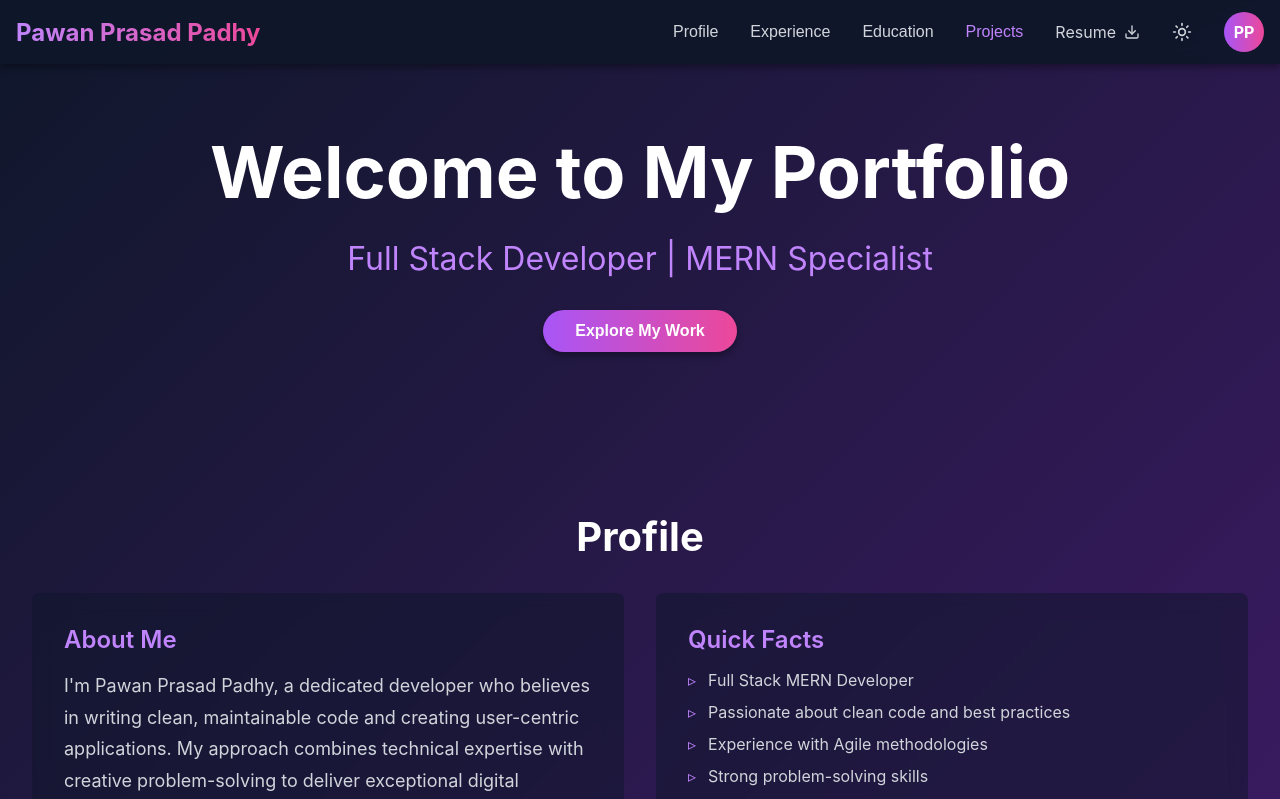
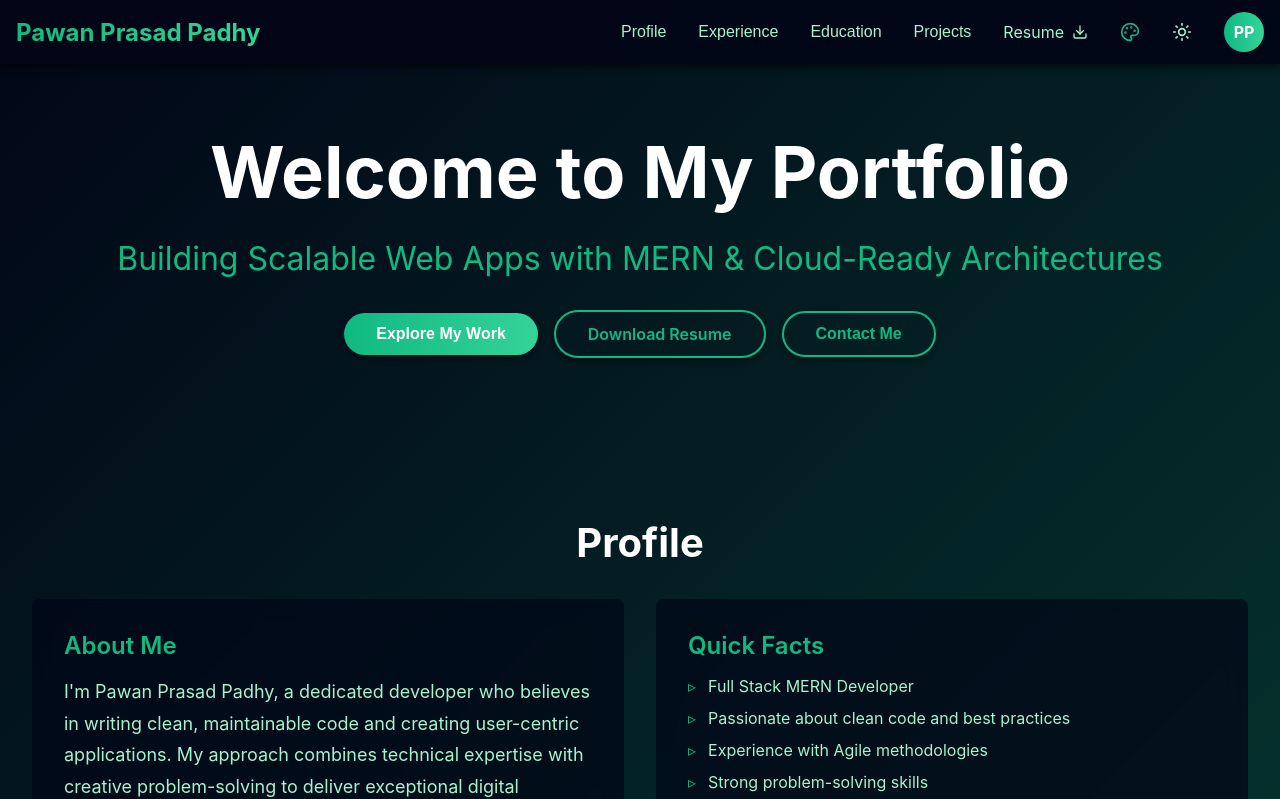
Before and after one commit to pawanprasadpadhy/Portfolio, a React (Create React App) app in the folder frontend/: page / in a window 1280 px wide. Shown: the top 799 px of the page. Built offline with nearby package versions, Linux system fonts and the light colour scheme; no server answers.

Commit message:
Added Theme Switcher

```diff
--- a/frontend/src/App.css
+++ b/frontend/src/App.css
@@ -2,30 +2,59 @@
    GLOBAL STYLES
    ====================== */
 :root {
-  /* Light Mode Variables */
+  /* Palette Defaults (Emerald) */
+  --accent-color: #10B981;
+  --accent-secondary: #34D399;
+  --accent-glow: rgba(16, 185, 129, 0.4);
+  --primary-gradient: linear-gradient(to right, var(--accent-color), var(--accent-secondary));
+  --bg-dark-primary: #020617;
+  --bg-dark-secondary: #064e3b;
+
+  /* Light Mode Base Variables */
   --bg-gradient: linear-gradient(135deg, #f8fafc 0%, #e2e8f0 100%);
   --text-primary: #1e293b;
   --text-secondary: #475569;
-  --text-accent: #7c3aed;
-  /* Darker purple for light mode */
+  --text-accent: #059669;
   --card-bg: rgba(255, 255, 255, 0.8);
   --nav-bg: rgba(255, 255, 255, 0.9);
-  --border-color: rgba(124, 58, 237, 0.2);
+  --border-color: rgba(16, 185, 129, 0.2);
   --input-bg: #ffffff;
   --shadow-color: rgba(0, 0, 0, 0.1);
+  --button-text: #ffffff;
+  --button-shadow: rgba(16, 185, 129, 0.4);
+}
+
+[data-color-theme="purple"] {
+  --accent-color: #a855f7;
+  --accent-secondary: #ec4899;
+  --accent-glow: rgba(168, 85, 247, 0.5);
+  --bg-dark-primary: #0f172a;
+  --text-accent: #7c3aed;
+  /* Better for light mode */
+  --border-color: rgba(168, 85, 247, 0.2);
+  --primary-gradient: linear-gradient(to right, var(--accent-color), var(--accent-secondary));
+  --button-shadow: rgba(168, 85, 247, 0.5);
 }
 
 [data-theme="dark"] {
-  /* Dark Mode Variables */
-  --bg-gradient: linear-gradient(135deg, #0f172a 0%, #581c87 50%, #0f172a 100%);
+  --bg-gradient: linear-gradient(135deg, var(--bg-dark-primary) 0%, var(--bg-dark-secondary) 50%, var(--bg-dark-primary) 100%);
   --text-primary: #ffffff;
+  --text-secondary: #A7F3D0;
+  --text-accent: var(--accent-color);
+  --card-bg: rgba(2, 6, 23, 0.7);
+  --nav-bg: rgba(2, 6, 23, 0.95);
+  --border-color: var(--border-color);
+  /* Inheritance covers this */
+  --input-bg: #0f172a;
+  --shadow-color: rgba(0, 0, 0, 0.5);
+}
+
+[data-theme="dark"][data-color-theme="purple"] {
   --text-secondary: #d1d5db;
-  --text-accent: #c084fc;
   --card-bg: rgba(15, 23, 42, 0.5);
   --nav-bg: rgba(15, 23, 42, 0.95);
   --border-color: rgba(168, 85, 247, 0.3);
   --input-bg: #1e293b;
-  --shadow-color: rgba(0, 0, 0, 0.3);
 }
 
 * {
@@ -35,14 +64,17 @@
 }
 
 body {
-  font-family: -apple-system, BlinkMacSystemFont, 'Segoe UI', 'Roboto', 'Oxygen',
-    'Ubuntu', 'Cantarell', 'Fira Sans', 'Droid Sans', 'Helvetica Neue',
+  font-family:
+    -apple-system, BlinkMacSystemFont, "Segoe UI", "Roboto", "Oxygen",
+    "Ubuntu", "Cantarell", "Fira Sans", "Droid Sans", "Helvetica Neue",
     sans-serif;
   -webkit-font-smoothing: antialiased;
   -moz-osx-font-smoothing: grayscale;
   background: var(--bg-gradient);
   color: var(--text-primary);
-  transition: background 0.3s, color 0.3s;
+  transition:
+    background 0.3s,
+    color 0.3s;
 }
 
 .app {
@@ -78,7 +110,7 @@ body {
 .nav-logo {
   font-size: 1.5rem;
   font-weight: bold;
-  background: linear-gradient(to right, #c084fc, #ec4899);
+  background: var(--primary-gradient);
   -webkit-background-clip: text;
   -webkit-text-fill-color: transparent;
   background-clip: text;
@@ -122,7 +154,7 @@ body {
   width: 40px;
   height: 40px;
   border-radius: 50%;
-  background: linear-gradient(to right, #a855f7, #ec4899);
+  background: var(--primary-gradient);
   display: flex;
   align-items: center;
   justify-content: center;
@@ -260,7 +292,7 @@ body {
 }
 
 .cta-button {
-  background: linear-gradient(to right, #a855f7, #ec4899);
+  background: var(--primary-gradient);
   color: var(--text-primary);
   padding: 0.75rem 2rem;
   border-radius: 9999px;
@@ -274,7 +306,44 @@ body {
 
 .cta-button:hover {
   transform: scale(1.05);
-  box-shadow: 0 10px 20px rgba(168, 85, 247, 0.5);
+  box-shadow: 0 10px 20px var(--button-shadow);
+}
+
+.cta-button-group {
+  display: flex;
+  flex-direction: column;
+  gap: 1rem;
+  align-items: center;
+  justify-content: center;
+}
+
+.cta-primary {
+  background: var(--primary-gradient);
+  color: var(--button-text);
+}
+
+.cta-secondary {
+  background: transparent;
+  color: var(--text-accent);
+  border: 2px solid var(--text-accent);
+  text-decoration: none;
+  display: inline-flex;
+  align-items: center;
+  justify-content: center;
+}
+
+.cta-secondary:hover {
+  background: var(--accent-glow);
+  border-color: var(--accent-secondary);
+  color: var(--accent-secondary);
+  box-shadow: 0 10px 20px var(--accent-glow);
+}
+
+@media (min-width: 640px) {
+  .cta-button-group {
+    flex-direction: row;
+    gap: 1rem;
+  }
 }
 
 @keyframes fadeIn {
@@ -313,7 +382,7 @@ body {
   font-weight: 700;
   text-align: center;
   margin-bottom: 1rem;
-  background: linear-gradient(to right, #c084fc, #ec4899);
+  background: var(--primary-gradient);
   -webkit-background-clip: text;
   -webkit-text-fill-color: transparent;
   background-clip: text;
@@ -395,7 +464,8 @@ body {
 
 .skill-item:hover .skill-icon-circle {
   border-color: var(--text-accent);
-  box-shadow: 0 8px 15px var(--shadow-color), 0 0 20px rgba(192, 132, 252, 0.3);
+  box-shadow:
+    0 0 20px var(--accent-glow);
   transform: scale(1.05);
 }
 
@@ -431,7 +501,7 @@ body {
 }
 
 .skill-card {
-  background: rgba(88, 28, 135, 0.3);
+  background: rgba(16, 185, 129, 0.1);
   padding: 1.5rem;
   border-radius: 0.5rem;
   border: 1px solid var(--border-color);
@@ -503,12 +573,12 @@ body {
   backdrop-filter: blur(10px);
 }
 
-.purple-border {
-  border-left: 4px solid #a855f7;
+.emerald-border {
+  border-left: 4px solid var(--accent-color);
 }
 
-.pink-border {
-  border-left: 4px solid #ec4899;
+.teal-border {
+  border-left: 4px solid var(--accent-secondary);
 }
 
 .experience-header {
@@ -547,13 +617,13 @@ body {
   color: var(--text-secondary);
 }
 
-.bullet-purple {
+.bullet-emerald {
   color: var(--text-accent);
   margin-top: 0.25rem;
 }
 
-.bullet-pink {
-  color: #ec4899;
+.bullet-teal {
+  color: var(--accent-secondary);
   margin-top: 0.25rem;
 }
 
@@ -589,7 +659,7 @@ body {
 
 .project-card:hover {
   transform: scale(1.05);
-  border-color: rgba(168, 85, 247, 0.5);
+  border-color: var(--accent-glow);
 }
 
 .project-title {
@@ -612,7 +682,7 @@ body {
 }
 
 .tech-tag {
-  background: rgba(88, 28, 135, 0.3);
+  background: rgba(16, 185, 129, 0.1);
   color: var(--text-accent);
   padding: 0.25rem 0.75rem;
   border-radius: 9999px;
@@ -666,7 +736,7 @@ body {
 .form-input:focus,
 .form-textarea:focus {
   outline: none;
-  border-color: #a855f7;
+  border-color: var(--accent-color);
 }
 
 .form-textarea {
@@ -676,7 +746,7 @@ body {
 
 .submit-button {
   width: 100%;
-  background: linear-gradient(to right, #a855f7, #ec4899);
+  background: var(--primary-gradient);
   color: var(--text-primary);
   padding: 0.75rem 1.5rem;
   border-radius: 0.5rem;
@@ -693,7 +763,7 @@ body {
 
 .submit-button:hover:not(:disabled) {
   transform: scale(1.05);
-  box-shadow: 0 10px 20px rgba(168, 85, 247, 0.5);
+  box-shadow: 0 10px 20px var(--button-shadow);
 }
 
 .submit-button:disabled {
--- a/frontend/src/App.js
+++ b/frontend/src/App.js
@@ -17,21 +17,38 @@ function Portfolio() {
 	});
 	const [formStatus, setFormStatus] = useState(""); // '', 'sending', 'success', 'error'
 	const [theme, setTheme] = useState("dark");
+	const [colorTheme, setColorTheme] = useState(() => {
+		return localStorage.getItem("colorTheme") || "emerald";
+	});
 
 	// Toggle theme
 	const toggleTheme = () => {
 		setTheme((prevTheme) => (prevTheme === "dark" ? "light" : "dark"));
 	};
 
+	// Toggle color theme
+	const toggleColorTheme = () => {
+		const nextTheme = colorTheme === "emerald" ? "purple" : "emerald";
+		setColorTheme(nextTheme);
+		localStorage.setItem("colorTheme", nextTheme);
+	};
+
 	// Apply theme to body
 	useEffect(() => {
 		document.body.setAttribute("data-theme", theme);
-	}, [theme]);
+		document.body.setAttribute("data-color-theme", colorTheme);
+	}, [theme, colorTheme]);
 
 	// Track active section based on scroll position
 	useEffect(() => {
 		const handleScroll = () => {
-			const sections = ["profile", "experience", "education", "projects"];
+			const sections = [
+				"profile",
+				"experience",
+				"education",
+				"projects",
+				"contact",
+			];
 			const current = sections.find((section) => {
 				const element = document.getElementById(section);
 				if (element) {
@@ -107,6 +124,8 @@ function Portfolio() {
 			formStatus={formStatus}
 			theme={theme}
 			toggleTheme={toggleTheme}
+			colorTheme={colorTheme}
+			toggleColorTheme={toggleColorTheme}
 		/>
 	);
 }
--- a/frontend/src/AppLayout.js
+++ b/frontend/src/AppLayout.js
@@ -19,6 +19,8 @@ function AppLayout({
 	formStatus,
 	theme,
 	toggleTheme,
+	colorTheme,
+	toggleColorTheme,
 }) {
 	return (
 		<div className="app">
@@ -29,6 +31,8 @@ function AppLayout({
 				scrollToSection={scrollToSection}
 				theme={theme}
 				toggleTheme={toggleTheme}
+				colorTheme={colorTheme}
+				toggleColorTheme={toggleColorTheme}
 			/>
 			<Hero scrollToSection={scrollToSection} />
 			<Profile />
--- a/frontend/src/components/Contact.js
+++ b/frontend/src/components/Contact.js
@@ -3,7 +3,7 @@ import { Send } from "lucide-react";
 
 function Contact({ formData, handleInputChange, handleSubmit, formStatus }) {
 	return (
-		<section className="section section-alt">
+		<section id="contact" className="section section-alt">
 			<div className="container-small">
 				<h2 className="section-title">Have Queries? Contact Me</h2>
 				<p className="section-subtitle">
--- a/frontend/src/components/Hero.js
+++ b/frontend/src/components/Hero.js
@@ -7,14 +7,30 @@ function Hero({ scrollToSection }) {
 				{/* TODO Change the text headings and contents */}
 				<h1 className="hero-title">Welcome to My Portfolio</h1>
 				<p className="hero-subtitle">
-					Full Stack Developer | MERN Specialist
+					Building Scalable Web Apps with MERN & Cloud-Ready
+					Architectures
 				</p>
-				<button
-					onClick={() => scrollToSection("profile")}
-					className="cta-button"
-				>
-					Explore My Work
-				</button>
+				<div className="cta-button-group">
+					<button
+						onClick={() => scrollToSection("profile")}
+						className="cta-button cta-primary"
+					>
+						Explore My Work
+					</button>
+					<a
+						href="/resume.pdf"
+						download
+						className="cta-button cta-secondary"
+					>
+						Download Resume
+					</a>
+					<button
+						onClick={() => scrollToSection("contact")}
+						className="cta-button cta-secondary"
+					>
+						Contact Me
+					</button>
+				</div>
 			</div>
 		</section>
 	);
--- a/frontend/src/components/Navbar.js
+++ b/frontend/src/components/Navbar.js
@@ -1,5 +1,5 @@
 import React from "react";
-import { Menu, X, Download, Sun, Moon } from "lucide-react";
+import { Menu, X, Download, Sun, Moon, Palette } from "lucide-react";
 
 function Navbar({
 	isMenuOpen,
@@ -8,6 +8,8 @@ function Navbar({
 	scrollToSection,
 	theme,
 	toggleTheme,
+	colorTheme,
+	toggleColorTheme,
 }) {
 	return (
 		<nav className="navbar">
@@ -58,11 +60,30 @@ function Navbar({
 							Resume <Download size={16} />
 						</a>
 
+						{/* Color Theme Toggle */}
+						<button
+							onClick={toggleColorTheme}
+							className="nav-link theme-toggle"
+							aria-label="Toggle color theme"
+							title={`Switch to ${
+								colorTheme === "emerald" ? "Purple" : "Emerald"
+							} theme`}
+						>
+							<Palette
+								size={20}
+								color={
+									colorTheme === "emerald"
+										? "#10B981"
+										: "#a855f7"
+								}
+							/>
+						</button>
+
 						{/* Theme Toggle */}
 						<button
 							onClick={toggleTheme}
 							className="nav-link theme-toggle"
-							aria-label="Toggle theme"
+							aria-label="Toggle light/dark mode"
 						>
 							{theme === "dark" ? (
 								<Sun size={20} />
@@ -116,6 +137,15 @@ function Navbar({
 					</a>
 					<button
 						onClick={() => {
+							toggleColorTheme();
+							setIsMenuOpen(false);
+						}}
+						className="mobile-nav-link"
+					>
+						<Palette size={18} /> Switch Color Theme
+					</button>
+					<button
+						onClick={() => {
 							toggleTheme();
 							setIsMenuOpen(false);
 						}}
```
